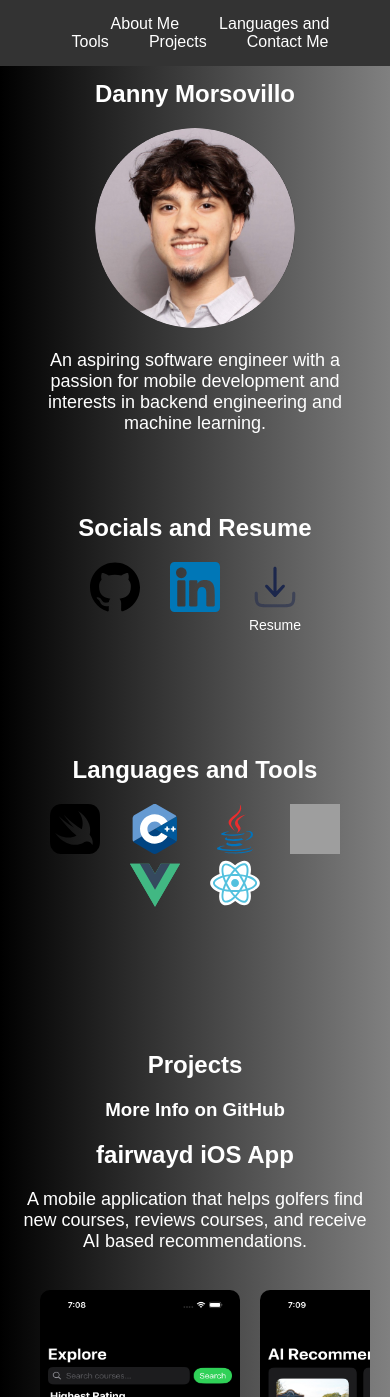
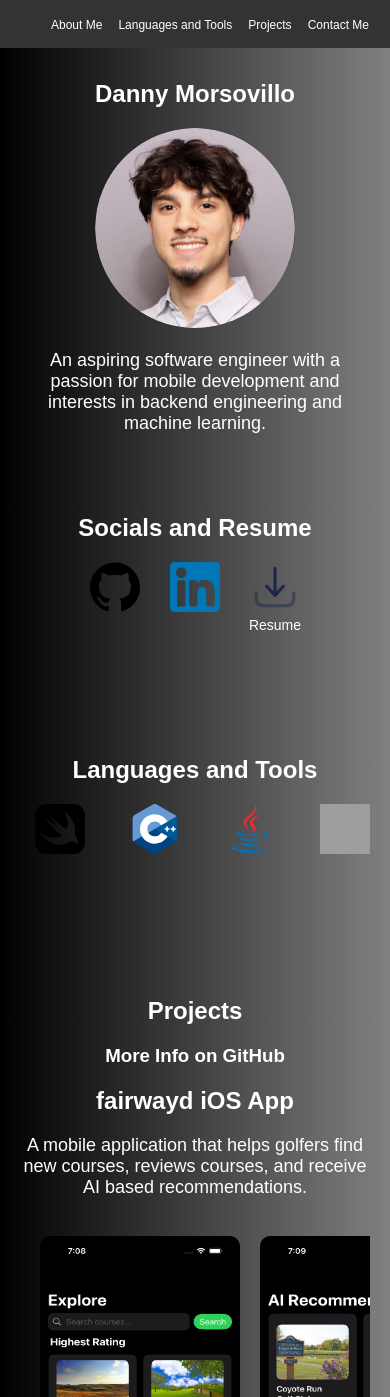
Before and after one commit to dannymorsovillo/personal-website, a Vue app: page / in a window 390 px wide. Shown: the top 1397 px of the page. Built offline with nearby package versions, Linux system fonts and the light colour scheme; grey boxes are pictures that could not be loaded.

Commit message:
aiming to fix overflow issue on nav bar on mobile

```diff
--- a/src/components/App.vue
+++ b/src/components/App.vue
@@ -322,8 +322,23 @@ export default{
 
     @media (max-width: 768px) {
 
+    nav a {
+         margin: 0 8px;
+        font-size: 12px;
+    }
+
     .headshot-wrapper {
         margin-bottom: 5rem;
+    }
+
+     #languages-and-tools ul {
+        display: flex;
+        overflow-x: auto;
+        gap: 15px;
+    }
+
+    #languages-and-tools li {
+        flex-shrink: 0;
     }
 
     #projects .section > ul > li {
```
